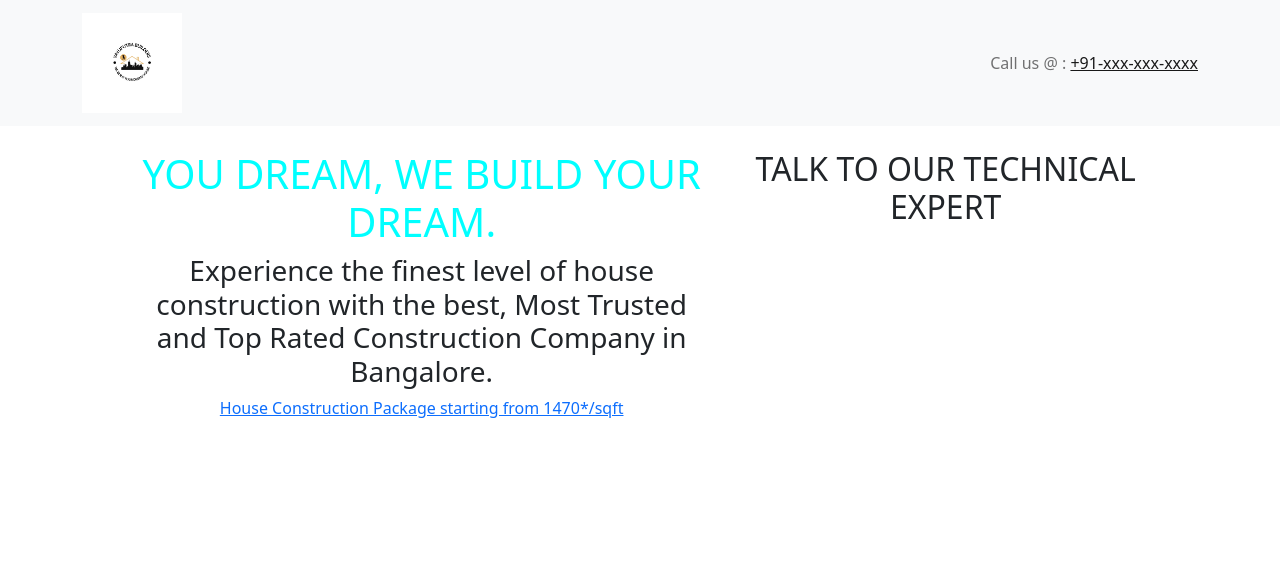
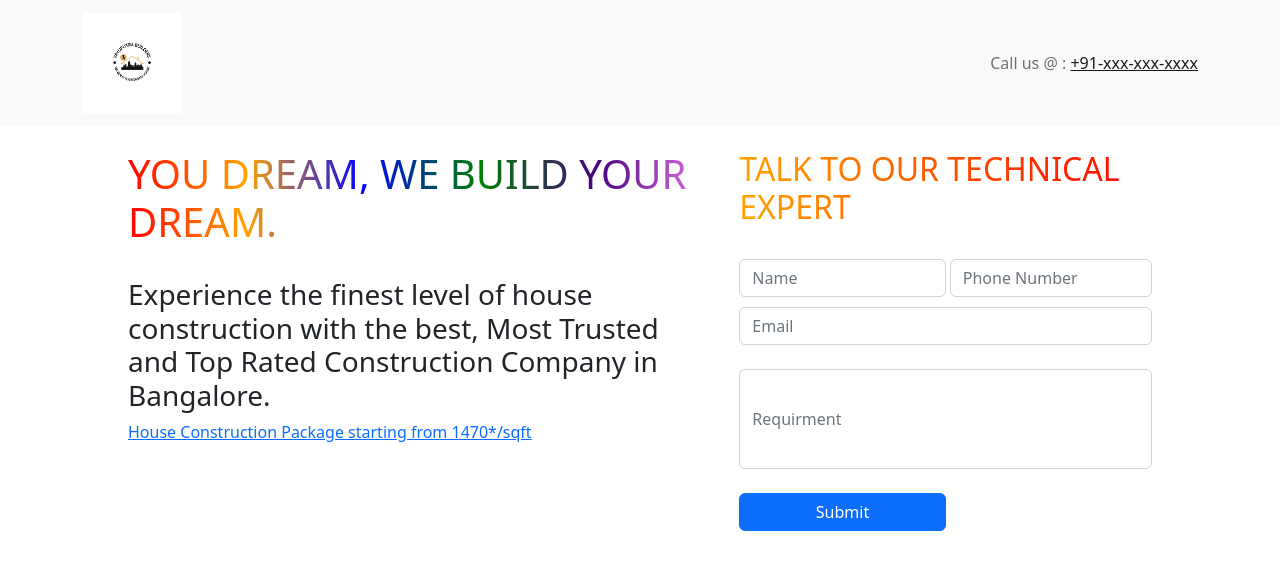
Before and after one commit to bsaisushanth99999/construction-website, a React (Create React App) app: page / in a window 1280 px wide. Shown: the top 570 px of the page. Built offline with nearby package versions, Linux system fonts and the light colour scheme.

Commit message:
Forum integration Completed!

```diff
--- a/package.json
+++ b/package.json
@@ -7,6 +7,7 @@
     "@testing-library/react": "^13.4.0",
     "@testing-library/user-event": "^13.5.0",
     "bootstrap": "^5.2.3",
+    "mdb-react-ui-kit": "^5.1.0",
     "react": "^18.2.0",
     "react-bootstrap": "^2.7.2",
     "react-dom": "^18.2.0",
--- a/src/App.css
+++ b/src/App.css
@@ -1,33 +1,3 @@
-.App {
-  text-align: center;
-}
-
-.App-logo {
-  height: 40vmin;
-  pointer-events: none;
-}
-
-@media (prefers-reduced-motion: no-preference) {
-  .App-logo {
-    animation: App-logo-spin infinite 20s linear;
-  }
-}
-
-.App-header {
-  background-color: #282c34;
-  min-height: 100vh;
-  display: flex;
-  flex-direction: column;
-  align-items: center;
-  justify-content: center;
-  font-size: calc(10px + 2vmin);
-  color: white;
-}
-
-.App-link {
-  color: #61dafb;
-}
-
 @keyframes App-logo-spin {
   from {
     transform: rotate(0deg);
@@ -44,5 +14,41 @@
 }
 
 .slogan{
-  color: aqua;
+  background-image: linear-gradient(to left, violet, indigo, green, blue, orange, red);
+  -webkit-background-clip: text;
+  -moz-background-clip: text;
+  background-clip: text;
+  color: transparent;
 }
+
+.forumDiv{
+  position: relative;
+}
+
+.forumSubmitButton{
+  width: 50%;
+}
+
+#name{
+  float: left;
+  width: 50%;
+}
+
+
+#phone{
+  float: right;
+  width: 49%;
+}
+
+#requirment{
+  text-overflow: inherit;
+  height: 100px;
+}
+
+.ttTechnicalExpert{
+  background-image: linear-gradient(to right, orange, red);
+  -webkit-background-clip: text;
+  -moz-background-clip: text;
+  background-clip: text;
+  color: transparent;
+}
--- a/src/InfoandForm.jsx
+++ b/src/InfoandForm.jsx
@@ -1,4 +1,5 @@
 import React from "react";
+import Forum from './forum';
 
 function InfoandForm(params) {
     return(
@@ -6,14 +7,14 @@ function InfoandForm(params) {
             <div className="col-7">
                 <h1 className="slogan">
                     YOU DREAM, WE BUILD YOUR DREAM.
-                </h1>
+                </h1><br />
                 <h3>
                 Experience the finest level of house construction with the best, Most Trusted and Top Rated Construction Company in Bangalore.
                 </h3>
                 <a href="http://www.google.com" rel="noreferrer"  target="_blank">House Construction Package starting from 1470*/sqft</a>
             </div>
             <div className="col-5">
-                <h2>TALK TO OUR TECHNICAL EXPERT</h2>
+                <Forum />
             </div>
         </div>
     );
--- /dev/null
+++ b/src/forum.jsx
@@ -0,0 +1,21 @@
+import React from "react";
+import { MDBInput ,  MDBBtn }  from 'mdb-react-ui-kit';
+
+function Forum() {
+    return(
+        <div className="forumDiv">
+            <h2 className="ttTechnicalExpert">TALK TO OUR TECHNICAL EXPERT</h2><br />
+            <MDBInput placeholder='Name' id='name' type='text' />
+            {/* <br /> */}
+            <MDBInput placeholder='Phone Number' id='phone' type='number' />
+            <br /><br />
+            <MDBInput placeholder='Email' id='email' type='email' />
+            <br />
+            <MDBInput placeholder='Requirment' id='requirment' type='text' />
+            <br />
+            <MDBBtn className="forumSubmitButton">Submit</MDBBtn>
+        </div>
+    )
+}
+
+export default Forum;
```
Also changed, not shown: 1 other file (tests, documents, lock files or other folders).
